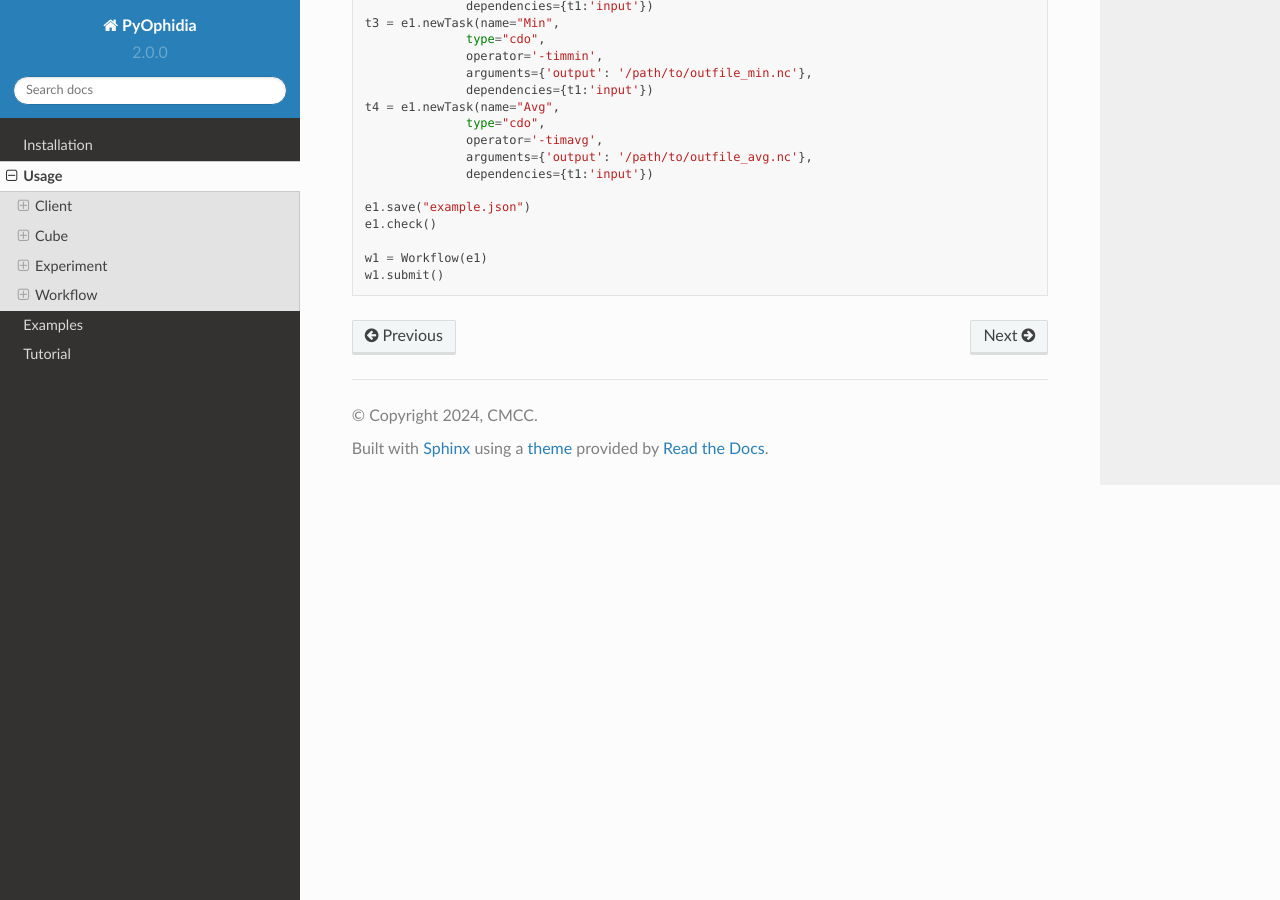
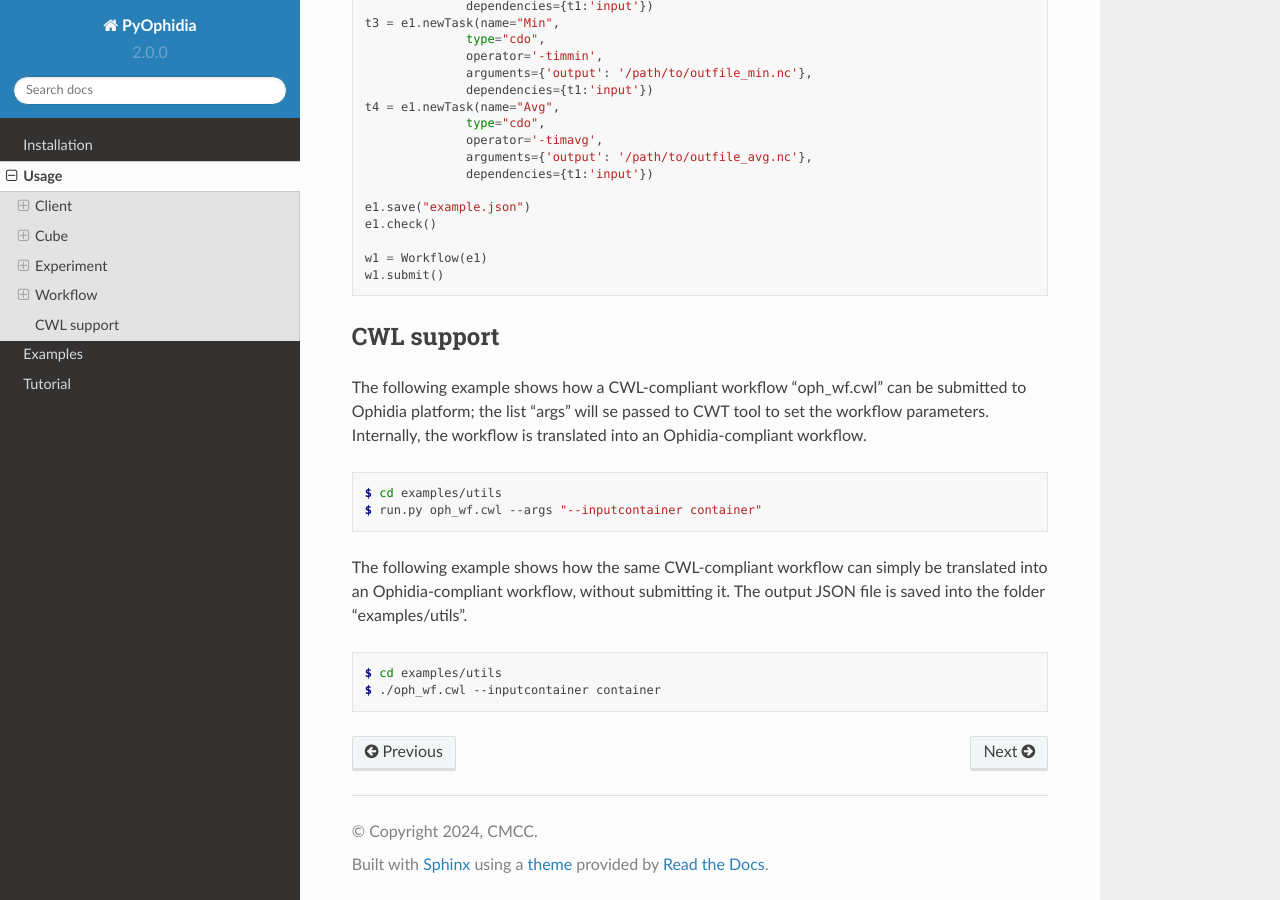
Before and after one commit to OphidiaBigData/PyOphidia, a Sphinx documentation site: the page built from docs/source/usage.rst, in a window 1280 px wide and 900 px high, scrolled down 10662 px. Built offline with Sphinx 7.4.7 and the Read the Docs theme 2.0.0, drawn with Linux system fonts in a browser that asks for light colours; some of the changed text lies outside the part shown.

Commit message:
Amend previous commit

```diff
--- a/docs/source/usage.rst
+++ b/docs/source/usage.rst
@@ -433,26 +433,26 @@ Run an experiment with the CLI
 ^^^^^^^^^^^^^^^^^^^^^^^^^^^^^^
 To configure the tool, append the reference to folder PyOphidia/utils to PATH, by running the following commands from the main folder of PyOphidia:
 
-.. code-block:: bash
+.. code-block:: console
 
-	cd PyOphidia/utils
-	export PATH=$PATH:$PWD
+	$ cd PyOphidia/utils
+	$ export PATH=$PATH:$PWD
 
 To submit the execution of an experiment document to Ophidia Server:
 
-.. code-block:: python
+.. code-block:: console
 
 	$ wclient -w example.json 2
 
 To submit an experiment and monitor its execution to Ophidia Server:
 
-.. code-block:: python
+.. code-block:: console
 
 	$ wclient -w example.json 2 -m
 
 To cancel a running workflow:
 
-.. code-block:: python
+.. code-block:: console
 
 	$ wclient -c -i <workflow_id>
 
@@ -494,4 +494,20 @@ The following code show a full experiment composed of CDO tasks, the commands to
 	w1 = Workflow(e1)
 	w1.submit()
 
+CWL support
+-----------
+The following example shows how a CWL-compliant workflow "oph_wf.cwl" can be submitted to Ophidia platform; the list "args" will se passed to CWT tool to set the workflow parameters. Internally, the workflow is translated into an Ophidia-compliant workflow.
+
+.. code-block:: console
+
+	$ cd examples/utils
+	$ run.py oph_wf.cwl --args "--inputcontainer container"
+
+The following example shows how the same CWL-compliant workflow can simply be translated into an Ophidia-compliant workflow, without submitting it. The output JSON file is saved into the folder "examples/utils".
+
+.. code-block:: console
+
+	$ cd examples/utils
+	$ ./oph_wf.cwl --inputcontainer container
+
 .. _documentation: https://ophidia.cmcc.it/documentation/users/terminal/term_advanced.html#oph-terminal-environment
```
Also changed, not shown: docs/source/installation.rst (+19 -0 lines).
